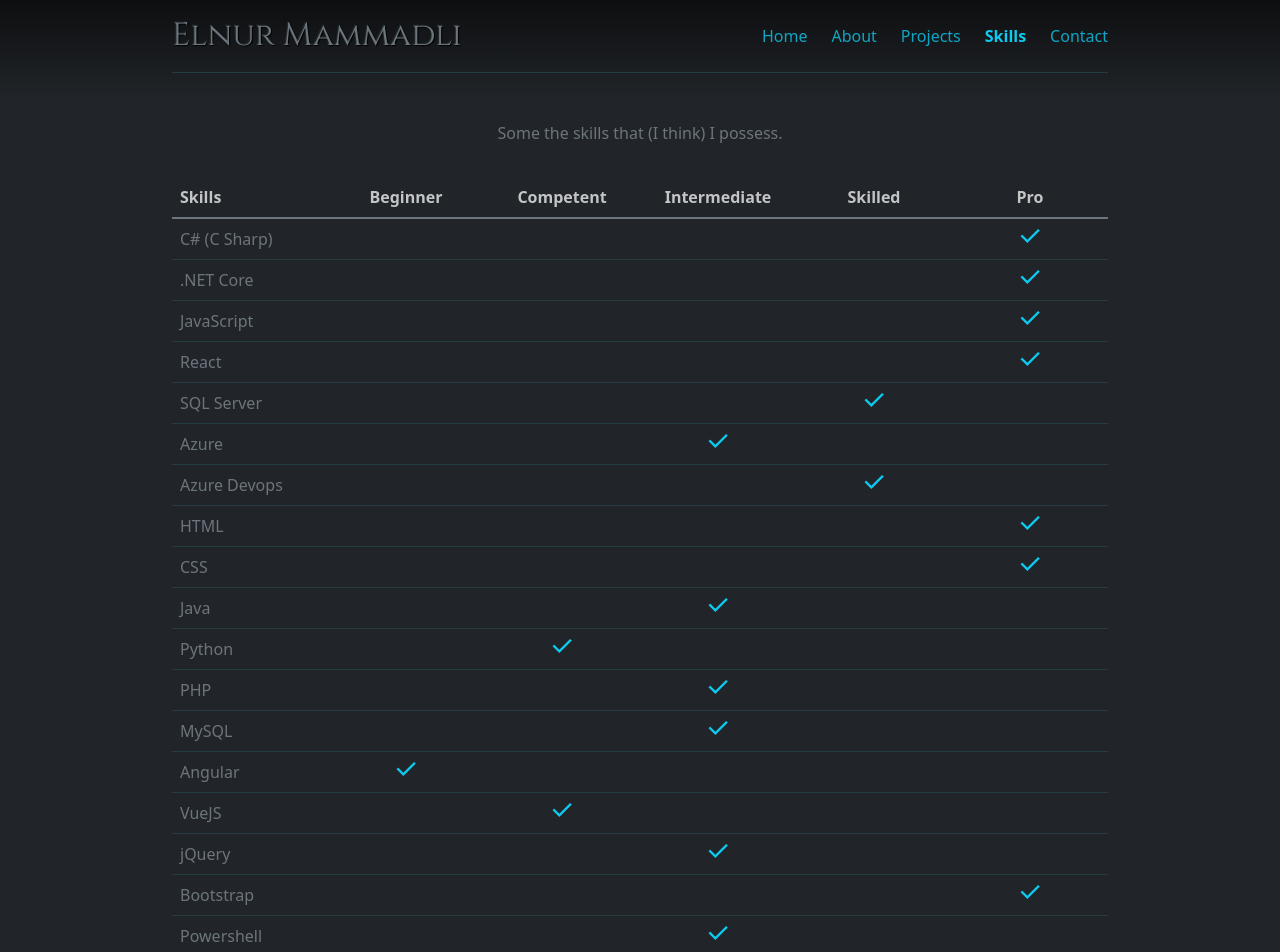
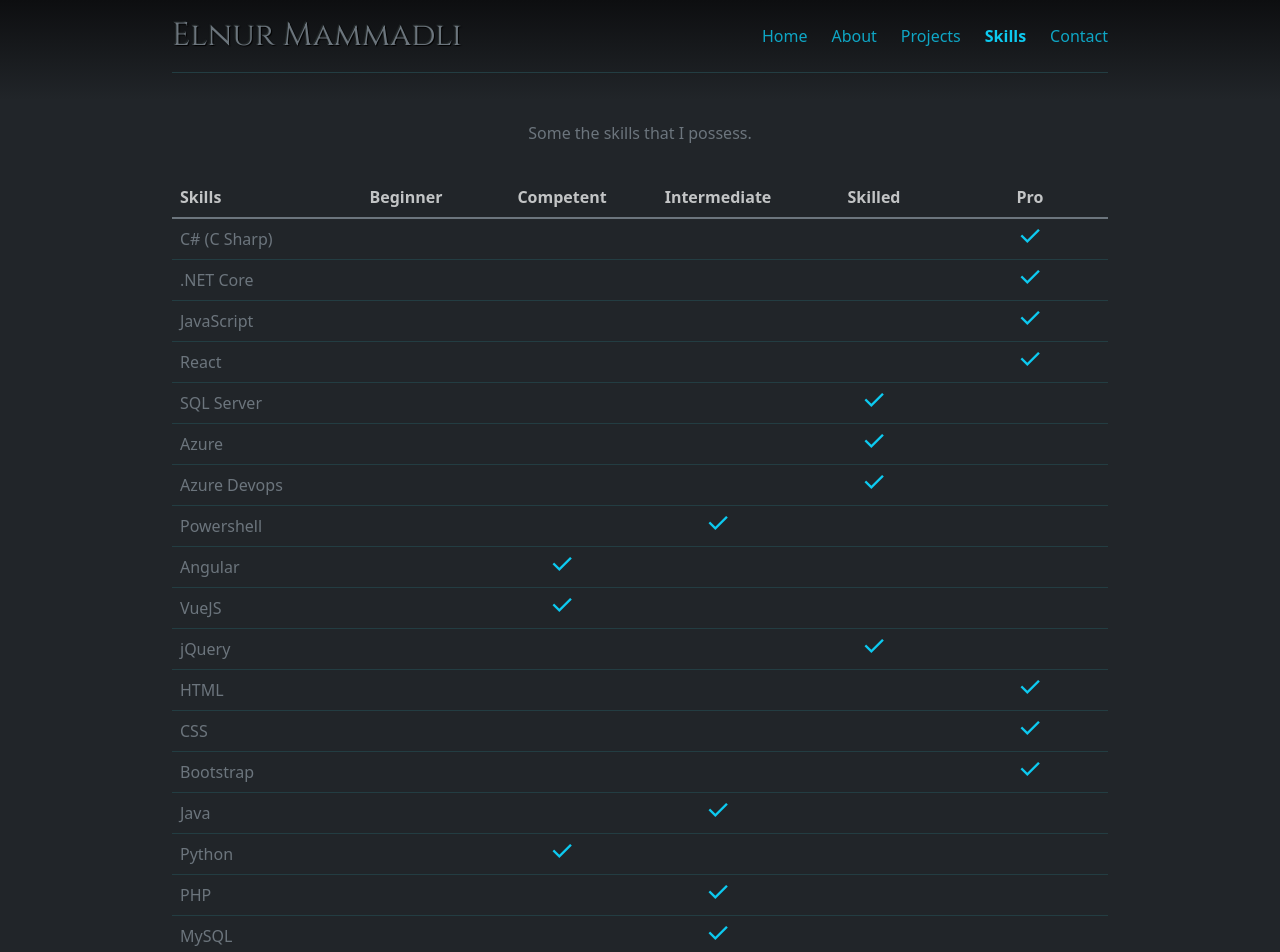
Before and after one commit to elnoor/noorr.net, a React (Create React App) app: page /skills in a window 1280 px wide. Shown: the top 952 px of the page. Built offline with nearby package versions, Linux system fonts and the light colour scheme.

Commit message:
skill changes

```diff
--- a/src/pages/Skills/Skills.js
+++ b/src/pages/Skills/Skills.js
@@ -7,7 +7,7 @@
     <div className="skills">
       <div className="row">
         <div className="col-12 text-center mb-3">
-          <p>Some the skills that (I think) I possess.</p>
+          <p>Some the skills that I possess.</p>
         </div>
         <div className="table-responsive">
           <table className="table text-secondary table-hover">
--- a/src/pages/Skills/skillsData.js
+++ b/src/pages/Skills/skillsData.js
@@ -13,18 +13,19 @@
   ["JavaScript", SKILL_LEVEL.Pro],
   ["React", SKILL_LEVEL.Pro],
   ["SQL Server", SKILL_LEVEL.Skilled],
-  ["Azure", SKILL_LEVEL.Intermediate],
+  ["Azure", SKILL_LEVEL.Skilled],
   ["Azure Devops", SKILL_LEVEL.Skilled],
+  ["Powershell", SKILL_LEVEL.Intermediate],
+  ["Angular", SKILL_LEVEL.Competent],
+  ["VueJS", SKILL_LEVEL.Competent],
+  ["jQuery", SKILL_LEVEL.Skilled],
   ["HTML", SKILL_LEVEL.Pro],
   ["CSS", SKILL_LEVEL.Pro],
+  ["Bootstrap", SKILL_LEVEL.Pro],
   ["Java", SKILL_LEVEL.Intermediate],
   ["Python", SKILL_LEVEL.Competent],
   ["PHP", SKILL_LEVEL.Intermediate],
   ["MySQL", SKILL_LEVEL.Intermediate],
-  ["Angular", SKILL_LEVEL.Beginner],
-  ["VueJS", SKILL_LEVEL.Competent],
-  ["jQuery", SKILL_LEVEL.Intermediate],
-  ["Bootstrap", SKILL_LEVEL.Pro],
-  ["Powershell", SKILL_LEVEL.Intermediate],
   ["Git", SKILL_LEVEL.Pro],
+  ["Docker", SKILL_LEVEL.Beginner],
 ];
```
